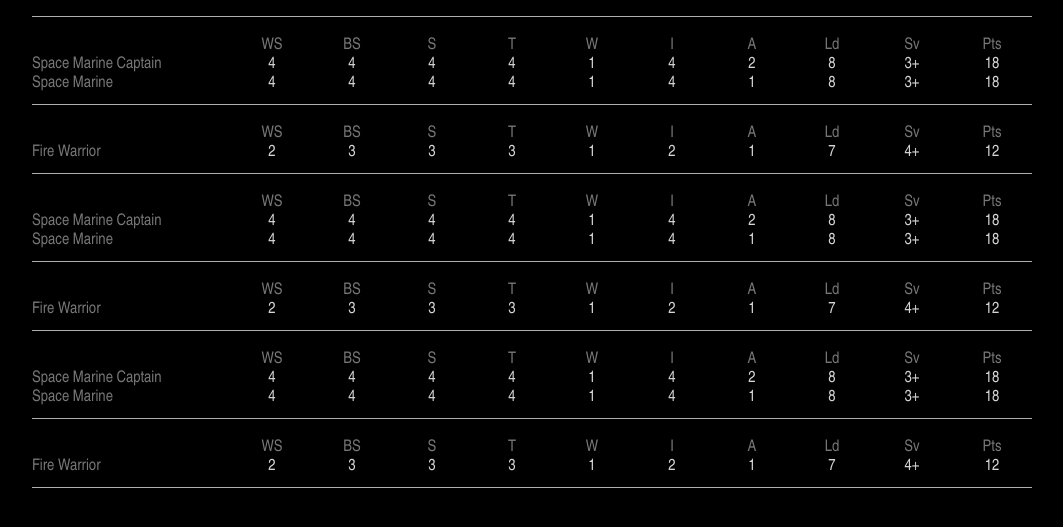
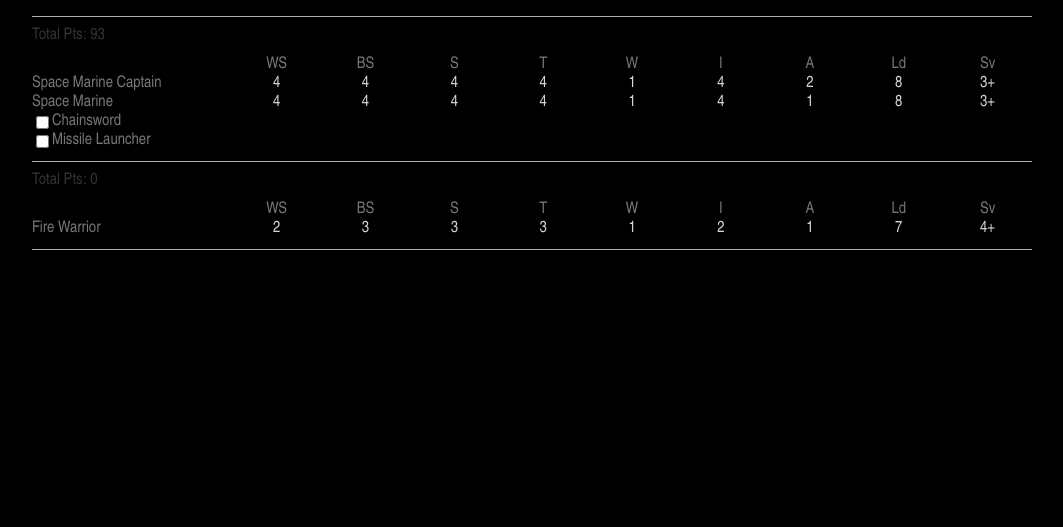
Before and after one commit to trezm/Armly, a PHP site: page / in a window 1280 px wide. Shown: the top 527 px of the page, without its empty margins (26-1089 px from the left). Run offline with PHP 8.4, Linux system fonts and the light colour scheme; some libraries are stand-ins or nearby versions.

Commit message:
Added in the options to be mutually exclusive and made the program adhere more to MVC

```diff
--- a/css/defaults.css
+++ b/css/defaults.css
@@ -1,5 +1,6 @@
 body {
 	background:#000000;
+	/*margin:0 auto;*/
 }
 
 .span5 {
--- a/html/header.html
+++ b/html/header.html
@@ -2,6 +2,11 @@
 		<script src="http://ajax.googleapis.com/ajax/libs/jquery/1.10.1/jquery.min.js"></script>
 	  	<link rel="stylesheet" type="text/css" href="css/list.css">
   		<link rel="stylesheet" type="text/css" href="css/defaults.css">
+   		<script type='text/javascript' src='javascript/OptionViewController.js'></script>
+   		<script type='text/javascript' src='javascript/Option.js'></script>
+  		<script type='text/javascript' src='javascript/OptionGroup.js'></script>
+   		<script type='text/javascript' src='javascript/OptionView.js'></script>
+  		<script type='text/javascript' src='javascript/UnitViewController.js'></script>
   		<script type='text/javascript' src='javascript/Unit.js'></script>
   		<script type='text/javascript' src='javascript/UnitView.js'></script>
 
--- a/html/test_list.html
+++ b/html/test_list.html
@@ -2,10 +2,10 @@
     <ul class="fancy_list span5" id="test_list">
       <li></li>
       <li></li>
+<!--       <li></li>
       <li></li>
       <li></li>
-      <li></li>
-      <li></li>
+      <li></li> -->
     </ul>
 </div>
 
@@ -13,20 +13,28 @@
 	var list = document.getElementById( "test_list" );
 	console.log( list );
 
-  var captain = new Unit( "Space Marine Captain", [4,4,4,4,1,4,2,8,"3+", 18], {} );
-  var spaceMarine = new Unit( "Space Marine", [4,4,4,4,1,4,1,8,"3+", 18], {} );
-  var fireWarrior = new Unit( "Fire Warrior", [2,3,3,3,1,2,1,7,"4+", 12], {} );
+  var chainsword = new Option( "Chainsword", "Counts as a close combat weapon", 0, 1, 0, 5 );
+  var missileLauncher = new Option( "Missile Launcher", "PEW PEW!!", 0, 1, 0, 15 );
+  var spaceMarineGroup = new OptionGroup( "Weapons", 1, [chainsword, missileLauncher] );
+  missileLauncher.group = spaceMarineGroup;
+  chainsword.group = spaceMarineGroup;
+
+  var captain = new Unit( "Space Marine Captain", [4,4,4,4,1,4,2,8,"3+"], [spaceMarineGroup], 0, 1, 1, 18 );
+  var spaceMarine = new Unit( "Space Marine", [4,4,4,4,1,4,1,8,"3+"], [], 5, 15, 5, 15 );
+
+  var fireWarriorGroup = new OptionGroup( "Nothing", 1, [] );
+  var fireWarrior = new Unit( "Fire Warrior", [2,3,3,3,1,2,1,7,"4+"], [], 6, 12, 12, 12 );
 
 	for ( var i = 0; i < list.children.length; i++ ) {
 		var listElement = list.children[ i ];
 
     if ( i % 2 == 0 ) {
-		  var uv = new UnitView( listElement, ["WS","BS","S","T","W","I","A","Ld","Sv", "Pts"], [captain, spaceMarine] );
-		  uv.addDomElements();
+      var uvc = new UnitViewController( [captain, spaceMarine], ["WS","BS","S","T","W","I","A","Ld","Sv"], listElement );
+      uvc.loadDOM();
 
       // $( listElement ).hide();
     } else {
-      var uv = new UnitView( listElement, ["WS","BS","S","T","W","I","A","Ld","Sv", "Pts"], [fireWarrior] );
+      var uv = new UnitView( listElement, ["WS","BS","S","T","W","I","A","Ld","Sv"], [fireWarrior] );
       uv.addDomElements();
 
       // $( listElement ).hide();
--- /dev/null
+++ b/javascript/Option.js
@@ -0,0 +1,34 @@
+var O_Type = {
+	"CHECKBOX" : 0,
+	"COUNTER" : 1
+};
+
+function Option( name, description, min, max, currentCount, cost ) {
+	this.name = name;
+	this.description = description;
+	this.min = min;
+	this.max = max;
+	this.currentCount = currentCount;
+	this.cost = cost;
+
+	this.disabled = false;
+	this.group = null;
+
+	if ( this.min == 0 && this.max == 1 ) {
+		this.optionType = O_Type.CHECKBOX;
+	} else {
+		this.optionType = O_Type.COUNTER;
+	}
+}
+
+Option.prototype.optionValueChanged = function() {
+	this.group.optionChanged( this );
+}
+
+Option.prototype.setDisabled = function() {
+	this.disabled = true;
+};
+
+Option.prototype.setEnabled = function() {
+	this.disabled = false;
+}
--- /dev/null
+++ b/javascript/OptionGroup.js
@@ -0,0 +1,21 @@
+function OptionGroup( name, maxConcurrent, options ) {
+	this.name = name;
+	this.maxConcurrent = maxConcurrent;
+	this.options = options;
+}
+
+OptionGroup.prototype.addOption = function( option ) {
+	this.options.push( option );
+};
+
+OptionGroup.prototype.optionChanged = function( option ) {
+	console.log( "Option changed!" );
+
+	if ( option.optionType == O_Type.CHECKBOX ) {
+		for ( var i = 0; i < this.options.length; i++ ) {
+			if ( this.options[ i ] != option ) {
+				this.options[ i ].setDisabled();
+			}
+		}
+	}
+};
--- /dev/null
+++ b/javascript/OptionView.js
@@ -0,0 +1,55 @@
+var OPTION_COLOR = "#777777";
+
+function OptionView( option, optionColor ) {
+	this.option = option;
+	this.optionColor = optionColor ? optionColor : OPTION_COLOR;
+	this.selector;
+
+	if ( this.option.min == 0 && this.option.max == 1 ) {
+		var container = document.createElement( 'div' );
+
+		var checkbox = document.createElement( 'input' );
+		checkbox.style.cssFloat = "left";
+		checkbox.type = "checkbox";
+		checkbox.optionView = this;
+		checkbox.onchange = function( e ) {
+			this.optionView.updateOption();
+			// this.checked ? this.optionView.setEnabled() : this.optionView.setDisabled();
+		}
+
+		var name = document.createElement( 'div' );
+		name.style.color = this.optionColor;
+		// name.style.cssFloat = "left";
+		name.innerHTML = this.option.name;
+
+		container.appendChild( checkbox );
+		container.appendChild( name );
+
+		this.domElement = container;
+		this.selector = checkbox;
+	}
+
+	this.updateOption();
+}
+
+OptionView.prototype.updateOption = function() {
+	if ( this.option.optionType == O_Type.CHECKBOX ) {
+		if ( this.selector.checked ) {
+			this.option.currentCount = 1;
+		} else {
+			this.option.currentCount = 0;
+		}
+	}
+
+	this.onOptionUpdate( this, this.option );
+};
+
+OptionView.prototype.onOptionUpdate = function( optionView, option ) {};
+
+OptionView.prototype.setDisabled = function() {
+	this.container.disabled = true;
+};
+
+OptionView.prototype.setEnabled = function() {
+	this.container.disabled = false;
+};
--- /dev/null
+++ b/javascript/OptionViewController.js
@@ -0,0 +1,70 @@
+function OptionViewController( optionGroups, unitViewController ) {
+	this.optionGroups = optionGroups;
+	this.unitViewController = unitViewController;
+
+	// The option map represents the relationships between the option
+	// and their respective views.
+	this.optionMap = [];
+};
+
+OptionViewController.prototype.getDOMElement = function() {
+	var optionContainer = document.createElement( "div" );
+
+	for ( var i = 0; i < this.optionGroups.length; i++ ) {
+		var optionGroup = this.optionGroups[ i ];
+		for ( var j = 0; j < optionGroup.options.length; j++ ) {
+			var option = optionGroup.options[ j ];
+
+			var optionView = new OptionView( option );
+			optionView.controller = this;
+			optionView.onOptionUpdate = this.optionUpdated;
+
+			optionContainer.appendChild( optionView.domElement );
+			var identifier = option.group.name + ":" + option.name;
+			this.optionMap.push( { "name" : identifier, "relationship" : { "view" : optionView, "model" : option } } );
+		}
+	}
+
+	console.log( optionContainer );
+	return optionContainer;
+};
+
+OptionViewController.prototype.optionUpdated = function( optionView, option ) {
+	// Find the option group
+	var optionGroup = option.group;
+
+	// Find all other options in the option group and disable them.
+	for ( var i = 0; i < optionGroup.options.length; i++ ) {
+		var i_option = optionGroup.options[ i ];
+
+		if ( i_option != option ) {
+			// console.log( this.controller.optionMap );
+
+			var relationship;
+			// Find the option relation
+			for ( var j = 0; j < optionView.controller.optionMap.length; j++ ) {
+				var possibleMatch = optionView.controller.optionMap[ j ];
+
+				var name = i_option.group.name + ":" + i_option.name;
+				if ( possibleMatch.name == name ) {
+					var relationship = possibleMatch;
+					break;
+				}
+			}
+
+			// Set up the view stuff
+			var otherOptionView = relationship.relationship.view;
+			otherOptionView.selector.disabled = optionView.selector.checked;
+
+		} else {
+			// Alter the option model
+			if ( optionView.selector.checked ) {
+				i_option.currentCount = 1;
+			} else {
+				i_option.currentCount = 0;
+			}
+		}
+	}
+
+	optionView.controller.unitViewController.recalculatePoints();
+};
--- a/javascript/Unit.js
+++ b/javascript/Unit.js
@@ -2,8 +2,12 @@
 // The model for a Unit.  Stats should include the relevant stats,
 // Options should include various kit-out possibilities, along with
 // the relevant rules.
-function Unit( name, stats, options ) {
+function Unit( name, stats, options, minSize, maxSize, currentSize, cost ) {
 	this.name = name;
 	this.stats = stats;
 	this.options = options;
+	this.minSize = minSize;
+	this.maxSize = maxSize;
+	this.currentSize = currentSize;
+	this.cost = cost;
 }
--- a/javascript/UnitView.js
+++ b/javascript/UnitView.js
@@ -1,7 +1,9 @@
 var TITLE_PERCENTAGE = 20;
+var OPTION_INSET = 10;
 var HEADER_COLOR = "#777777";
 var STAT_COLOR = "#d6d6d6";
 var NAME_COLOR = "#777777";
+var TOP_COLOR = "#333333";
 
 function UnitView( domElement, headers, units ) {
 	this.domElement = domElement;
@@ -10,6 +12,22 @@ function UnitView( domElement, headers, units ) {
 }
 
 UnitView.prototype.addDomElements = function() {
+	// Create the total cost in the upper left and the unit count in
+	// the upper right.
+	var unitCost = 0;
+	var unitSize = 0;
+
+	var top = document.createElement( 'div' );
+	this.unitCostContainer = document.createElement( 'div' );
+	this.unitCostContainer.style.cssFloat = "left";
+	this.unitCostContainer.style.width = "100%";
+	this.unitCostContainer.style.color = TOP_COLOR;
+	this.unitCostContainer.innerHTML = "Total Pts: " + unitCost;
+
+
+	top.appendChild( this.unitCostContainer );
+	this.domElement.appendChild( top );
+
 	// Add just the unit names
 	var unitNames = this.getDefaultDiv();
 	unitNames.style.cssFloat = "left";
@@ -42,6 +60,10 @@ UnitView.prototype.addDomElements = function() {
 	lastElement.style.clear = "both";
 	this.domElement.appendChild( lastElement );
 };
+
+UnitView.prototype.setUnitCost = function( unitCost ) {
+	this.unitCostContainer.innerHTML = "Total Pts: " + unitCost;
+}
 
 UnitView.prototype.getDefaultDiv = function() {
 	var div = document.createElement( 'div' );
--- /dev/null
+++ b/javascript/UnitViewController.js
@@ -0,0 +1,52 @@
+function UnitViewController( units, headers, defaultDOMElement ) {
+	this.units = units;
+	this.headers = headers;
+	this.contentView = defaultDOMElement;
+}
+
+UnitViewController.prototype.loadDOM = function() {
+	// Load the unit view
+	this.unitView = new UnitView( this.contentView, this.headers, this.units );
+	this.unitView.addDomElements();
+
+	this.recalculatePoints();
+
+	// Create the options view controller
+	// First put a default div in to move everything over
+	var allOptions = [];
+	for ( var i = 0; i < this.units.length; i++ ) {
+		allOptions = allOptions.concat( this.units[ i ].options );
+	}
+
+	this.optionViewController = new OptionViewController( allOptions, this );
+	this.contentView.appendChild( this.optionViewController.getDOMElement() );
+};
+
+UnitViewController.prototype.recalculatePoints = function() {
+	this.unitCost = 0;
+	this.unitSize = 0;
+	// Calculate the default unit costs
+	for ( var i = 0; i < this.units.length; i++ ) {
+		this.unitCost += this.units[ i ].currentSize * this.units[ i ].cost;
+		this.unitSize += this.units[ i ].currentSize;
+	}
+
+	// Include unit option costs
+	var allOptions = [];
+	for ( var i = 0; i < this.units.length; i++ ) {
+		allOptions = allOptions.concat( this.units[ i ].options );
+	}
+
+	for ( var i = 0; i < allOptions.length; i++ ) {
+		var optionGroup = allOptions[ i ];
+
+		for ( var j = 0; j < optionGroup.options.length; j++ ) {
+			var option = optionGroup.options[ j ];
+			console.log( "Option: " + option.name + " (" + option.currentCount + ")" );
+
+			this.unitCost += option.currentCount * option.cost;
+		}
+	}
+
+	this.unitView.setUnitCost( this.unitCost );
+};
```
